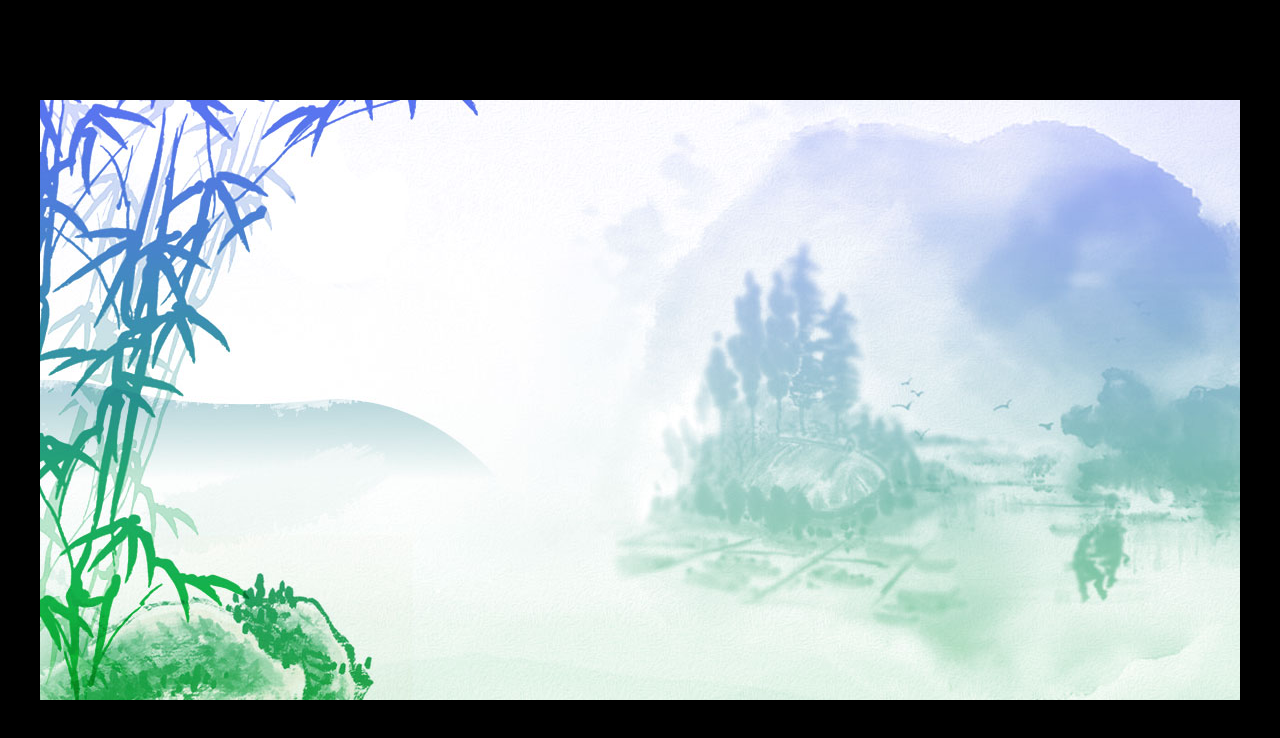
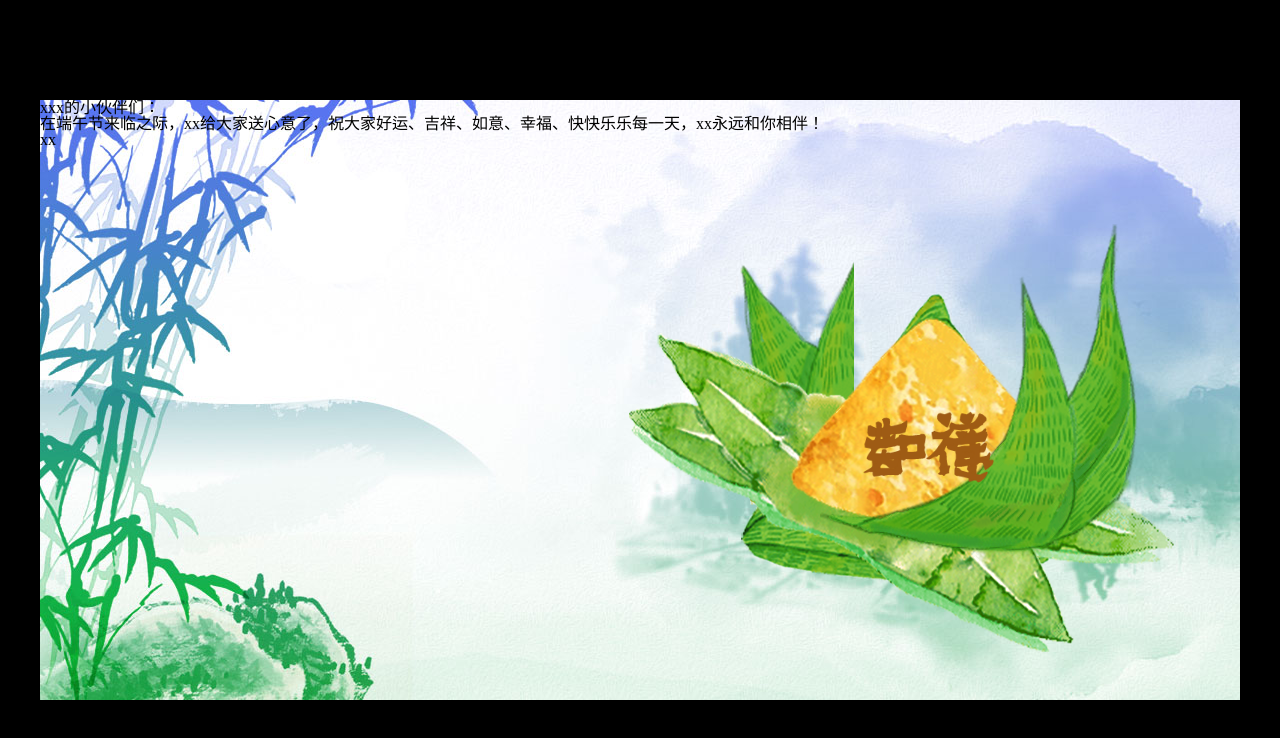
Before and after one commit to aqlop/dbf, a plain HTML site: page index.html in a window 1280 px wide. Drawn offline with Linux system fonts and the light colour scheme.

Commit message:
firstchange

```diff
--- a/index.html
+++ b/index.html
@@ -7,8 +7,24 @@
 </head>
 <body>
 	<div class="main">
-		<div class="riceDumpling"></div>
-		<div class="rope1"></div>
+		<div class="rdbox">
+			<div class="riceDumpling"></div>
+			<div class="rope1"></div>
+
+			<div class="rdflesh"></div>
+			<div class="rdll"></div>
+			<div class="rdlr"></div>
+			<div class="rdl"></div>
+
+			<div class="rdt1"></div>
+			<div class="rdt2"></div>
+		</div>
+		<div class="text">
+			<div class="caption"></div>
+			<div class="to">xxx的小伙伴们：</div>
+			<div class="msg">在端午节来临之际，xx给大家送心意了，祝大家好运、吉祥、如意、幸福、快快乐乐每一天，xx永远和你相伴！</div>
+			<div class="from">xx</div>
+		</div>
 	</div>
 </body>
 </html>
--- a/sass/_variable.scss
+++ b/sass/_variable.scss
@@ -1,10 +1,39 @@
+@charset "UTF-8";
+
 $body-mwidth : 1200px;
 $body-mheight : 600px;
 
-
-@mixin mediacy{
+@mixin simple-mediacy($tt: -50%, $tl: -50%){
 	position: absolute;
 	top: 50%;
 	left: 50%;
-	@include translate(-50%, -50%);
 }
+
+@mixin mediacy($tt: -50%, $tl: -50%){
+	position: absolute;
+	top: 50%;
+	left: 50%;
+	@include translate($tt, $tl);
+}
+
+@mixin fixpos($os-top: 0, $os-left: 0) {
+  position: absolute;
+  @if $os-top {
+    top: $os-top;
+  }
+  @if $os-left {
+    left: $os-left;
+  }
+}
+
+@mixin ropepos($r-width: 0, $r-height: 0, $r-bgi: 0) {
+  @if $r-width {
+    width: $r-width;
+  }
+  @if $r-height {
+    height: $r-height;
+  }
+  @if $r-bgi {
+    background: $r-bgi left top no-repeat;
+  }
+}
--- a/sass/main.scss
+++ b/sass/main.scss
@@ -1,8 +1,8 @@
+@charset "UTF-8";
 /* Welcome to Compass.
  * In this file you should write your main styles. (or centralize your imports)
  * Import this file using the following HTML or equivalent:
  * <link href="/stylesheets/screen.css" media="screen, projection" rel="stylesheet" type="text/css" /> */
-
 @import "compass/reset", "compass", "_variable";
 
 body{
@@ -13,6 +13,61 @@ body{
 .main{
 	width: $body-mwidth;
 	height: $body-mheight;
-	background:#000 url(../images/bg.jpg) left top no-repeat;
+	background: #000 url(../images/bg.jpg) left top no-repeat;
 	@include mediacy;
 }
+.rdbox{
+	width: 312px;
+	height: 305px;
+	@include fixpos(184px, 700px);
+}
+//粽子
+.riceDumpling{
+	width: 312px;
+	height: 305px;
+	background: url(../images/zz.png) left top no-repeat;
+}
+//绳子
+.rope1{
+	@include ropepos(218px, 180px, url(../images/line_1.png));
+	@include fixpos(120px, 10px);
+}
+// 粽子肉
+.rdflesh{
+	@include ropepos(288px, 206px, url(../images/zzr_1.png));
+	@include background-size(288px 206px);
+	@include fixpos(34px, 50px);
+	z-index: 110;
+}
+// 左叶
+.rdll{
+	@include ropepos(114px, 266px, url(../images/leaf_left.png));
+	@include fixpos(-30px, 0px);
+	z-index: 1;
+}
+// 右叶
+.rdlr{
+	@include ropepos(318px, 336px, url(../images/leaf_right.png));
+	@include fixpos(-60px, 80px);
+	z-index: 111;
+}
+// 底叶
+.rdl{
+	@include ropepos(618px, 468px, url(../images/leaf_expand.png));
+	@include fixpos(-45px, -150px);
+	z-index: 99;
+}
+// 字1
+.rdt1{
+	@include ropepos(180px, 100px, url(../images/t_jixiang.png));
+	@include simple-mediacy;
+	@include simple-transform(.8,false,-40%,-50%);
+	z-index: 200;
+}
+// 字2
+.rdt2{
+	@include ropepos(180px, 100px, url(../images/t_ruyi.png));
+	@include simple-mediacy;
+	@include simple-transform(.8,false,-40%,-50%);
+	z-index: 200;
+}
```
Also changed, not shown: stylesheets/main.css.
